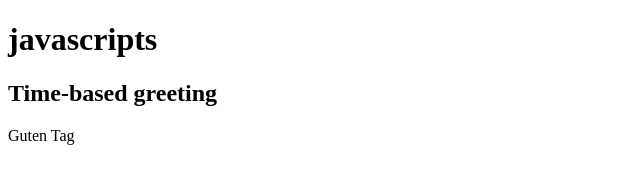
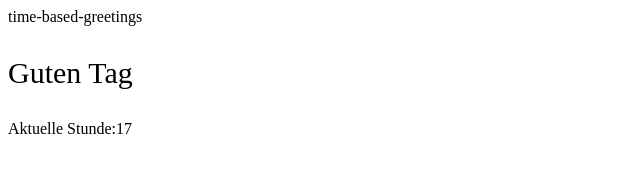
Before and after one commit to fawkez1/javaScript, a plain HTML site: page if/index.html in a window 1280 px wide. Shown: the whole page, without its empty margins (0-640 px from the left). Drawn offline with Linux system fonts and the light colour scheme.

Commit message:
added a feature to show the current hour

```diff
--- a/if/index.html
+++ b/if/index.html
@@ -3,28 +3,35 @@
 <head>
     <meta charset="UTF-8">
     <meta name="viewport" content="width=device-width, initial-scale=1.0">
-    <title>javascripts</title>
+    <link rel="stylesheet" href="/if/styles.css";
+    <title>time-based-greetings</title>
 </head>
 <body>
-    <h1>javascripts</h1>
-    <h2>Time-based greeting</h2>
 
+    <p id="greetingMessage">Greeting Message comes here</p>
+    <p id="currentTime">shows current time here</p>
 
         <script>
 
             const hour = new Date().getHours();
             let greeting;
 
-            if (hour < 10) {
+            if (hour >= 0 && hour < 5) {
+                greeting = "Zzz"
+            }
+            else if (hour < 10) {
                 greeting = "Guten Morgen";
-            } else if(hour < 20) {
+            }
+            else if (hour < 20) {
                 greeting = "Guten Tag";
             }
             else {
                 greeting = "Guten Abend";
             }
 
-            document.write(greeting);
+            document.getElementById("greetingMessage").textContent = greeting;
+
+            document.getElementById("currentTime").textContent ="Aktuelle Stunde:" +hour;
 
 
 
--- /dev/null
+++ b/if/styles.css
@@ -0,0 +1,3 @@
+#greetingMessage {
+    font-size: 30px;
+}
```
